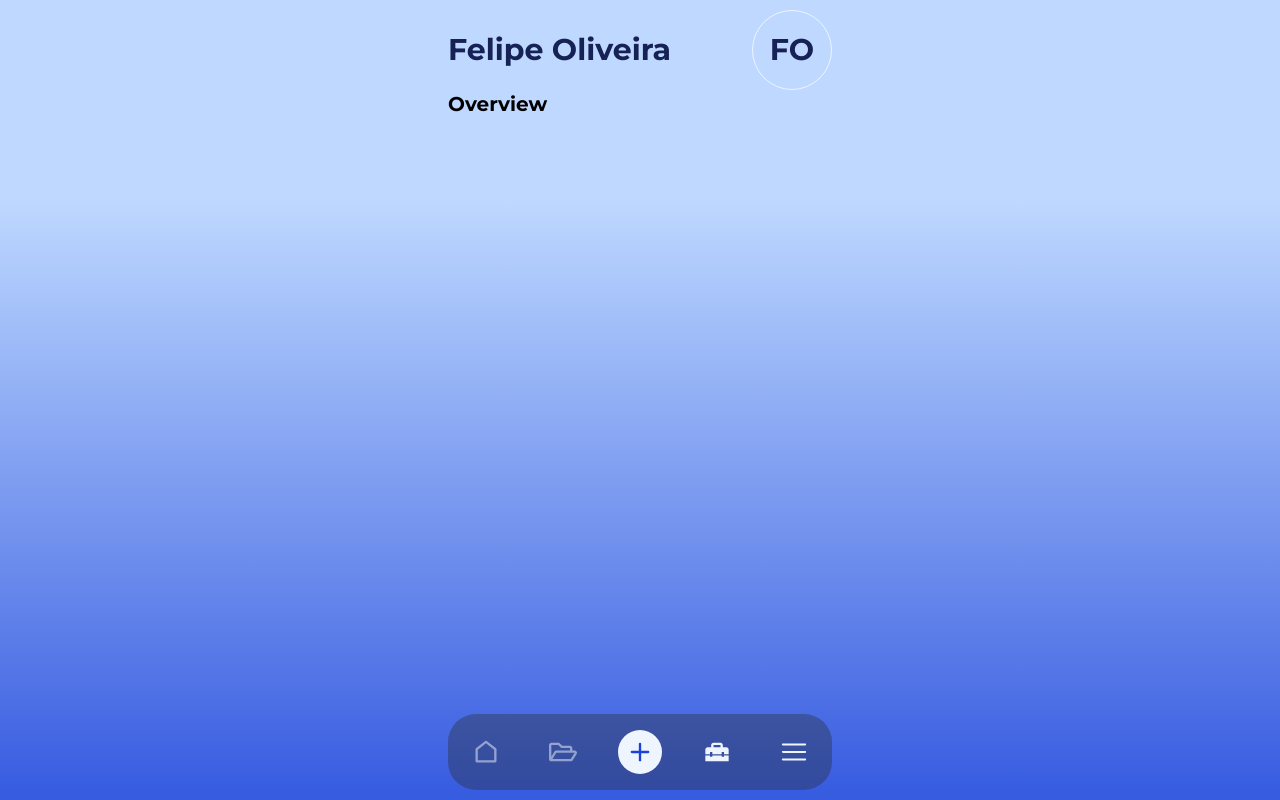
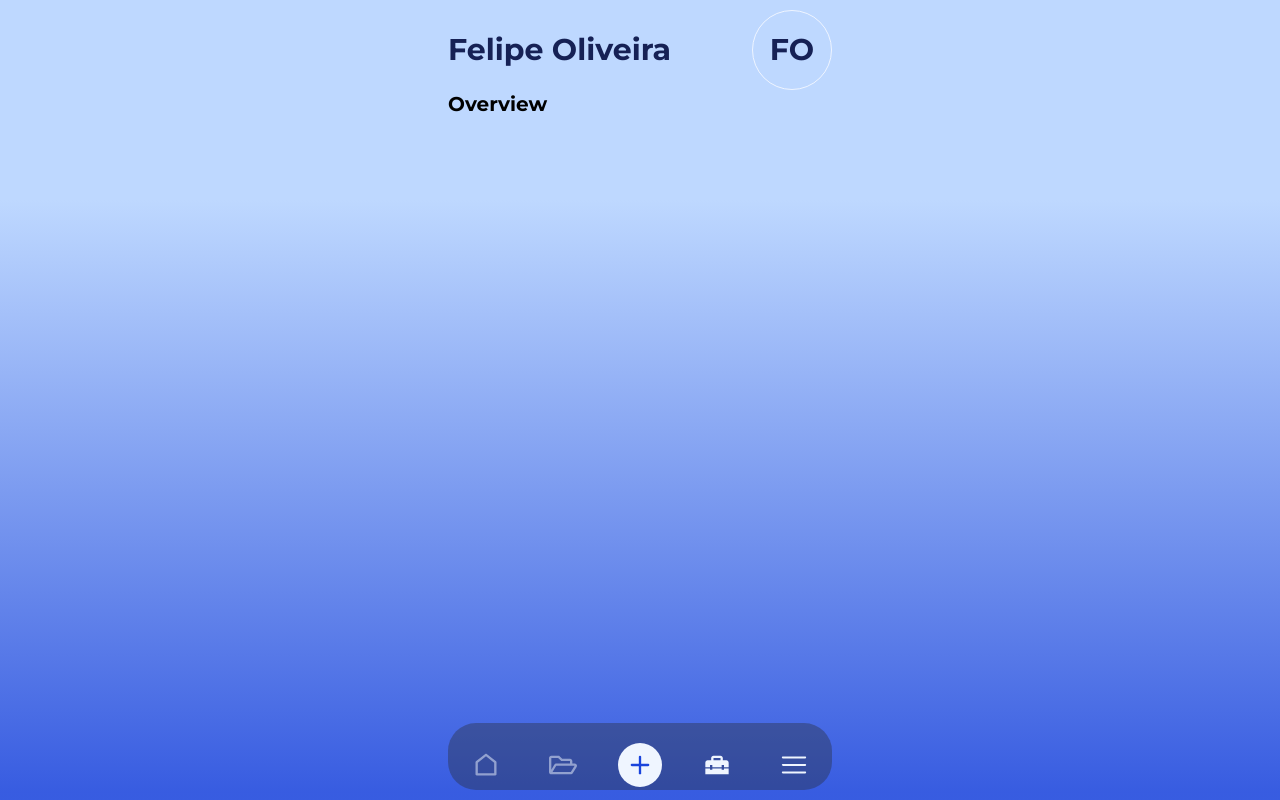
Before and after one commit to FelipeEduardoOliveira/cfive-dashboard, a Next.js app: page /dashboard in a window 1280 px wide. Built offline with nearby package versions, Linux system fonts and the light colour scheme.

Commit message:
test: pb-safe

```diff
--- a/src/app/globals.css
+++ b/src/app/globals.css
@@ -55,3 +55,7 @@ h6 {
 .animate-drip {
   animation: drip 2s infinite ease-in-out;
 }
+
+.pb-safe {
+  padding-bottom: env(safe-area-inset-bottom);
+}
--- a/src/components/Menu/index.tsx
+++ b/src/components/Menu/index.tsx
@@ -19,7 +19,7 @@ const Menu = () => {
   ];
 
   return (
-    <div className="w-full max-w-96 h-20 rounded-[28px] bg-[#2A2B3060] flex justify-between items-center p-4 z-10">
+    <div className="w-full max-w-96 h-20 rounded-[28px] bg-[#2A2B3060] flex justify-between items-center p-4 z-10 pb-safe">
       {itemMenu.map((item, index) => {
         const isSelected = selectedIndex === index;
         return (
```
